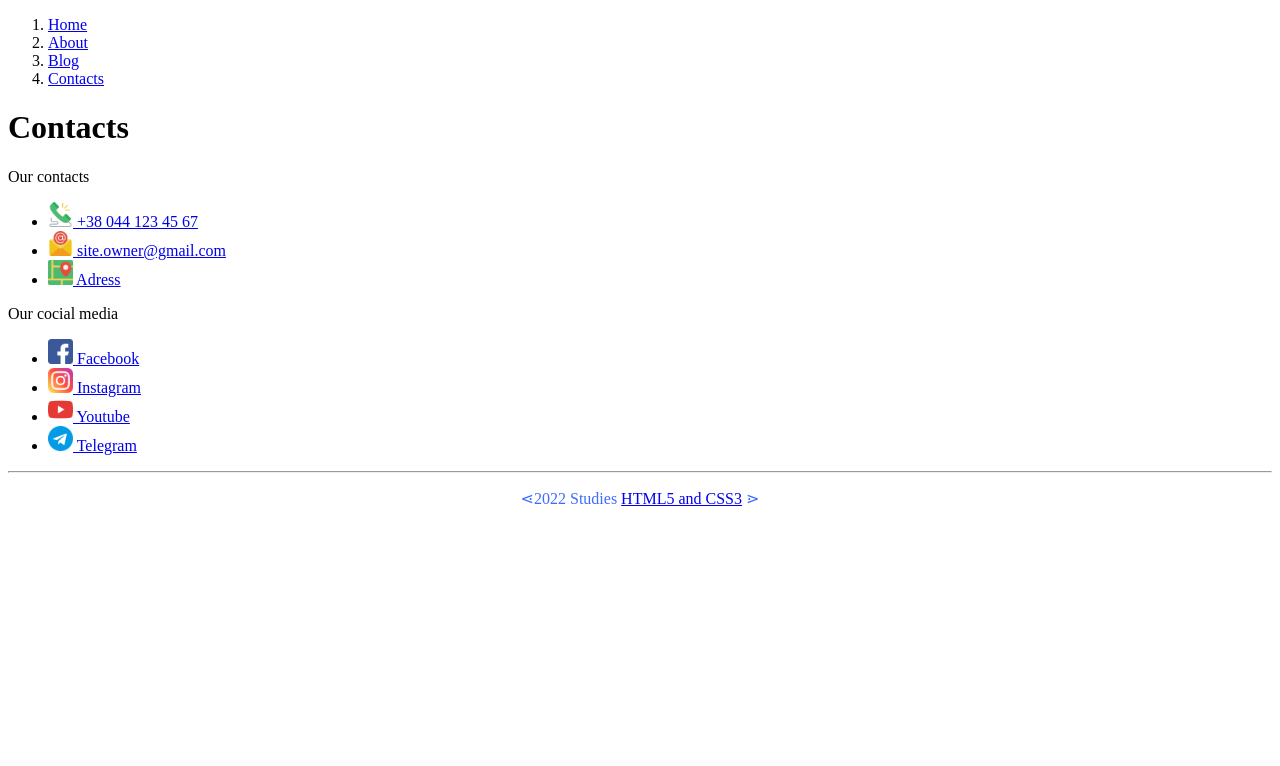
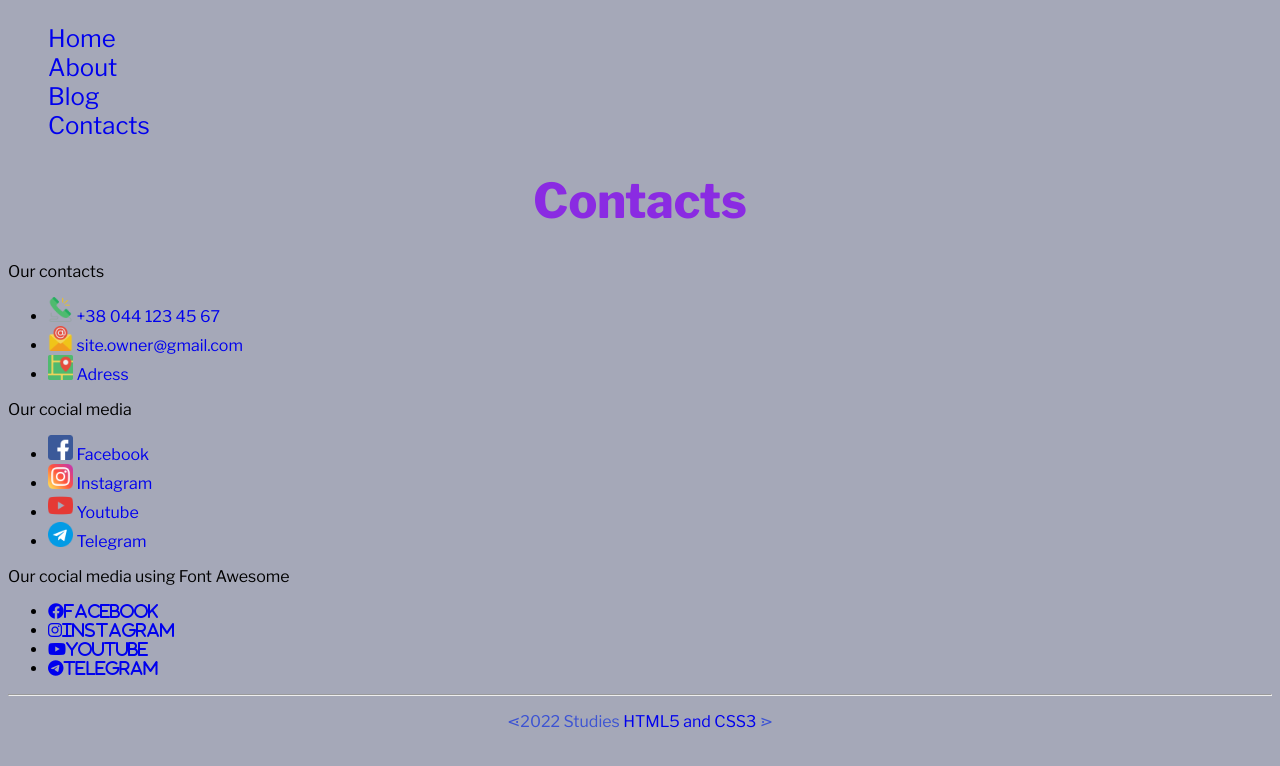
Before and after one commit to D6V6S/D6V6S.github.io, a plain HTML site: page contacts.html in a window 1280 px wide. Drawn offline with nearby package versions, Linux system fonts and the light colour scheme.

Commit message:
2-d lesson

```diff
--- /dev/null
+++ b/CSS/styles.css
@@ -0,0 +1,42 @@
+
+@import url('https://fonts.googleapis.com/css2?family=Libre+Franklin:wght@400;500;600;800&family=Montserrat:wght@400;700&display=swap');
+
+
+:root{
+    --vio: blueviolet;
+    --bs-font-sans-serif:"Libre Franklin", sans-serif;
+}
+
+body {
+    background-color: rgba(98, 103, 131, 0.568);
+    font-family: var(--bs-font-sans-serif);
+}
+
+.nav-menu-style {
+    list-style: none;
+    font-size: 1.5em;
+    color: var(--vio);
+}
+
+.link-style  {
+    text-decoration: none;
+}
+
+.head {
+    color: var(--vio);
+    font-size: 3em;
+    text-align: center;
+
+}
+
+.content {
+    text-align: center;
+}
+
+footer {
+    text-align: center;
+    text-decoration: none;
+    color: rgb(60, 83, 211);
+    font-size: 1em;
+    text-decoration:none;
+}
--- a/contacts.html
+++ b/contacts.html
@@ -8,21 +8,23 @@
     <meta name="description" lang="ua" content="Головна сторінка">
     <meta name="description" lang="en" content="Main page">
     <link rel="icon" size="16x16" href="img/icons/home.png">
+    <link rel="stylesheet" href="https://cdnjs.cloudflare.com/ajax/libs/font-awesome/6.1.1/css/all.min.css">
+    <link rel="stylesheet" href="CSS/styles.css">
 </head>
 <body>
     <!-- Navigation -->
     <nav>
         <div>
-            <ol>
-                <li><a href="index.html">Home</a></li>
-                <li><a href="about.html">About</a></li>
-                <li><a href="blog.html">Blog</a></li>
-                <li><a href="contacts.html">Contacts</a></li>
+            <ol class="nav-menu-style">
+                <li><a class="link-style" href="index.html">Home</a></li>
+                <li><a class="link-style" href="about.html">About</a></li>
+                <li><a class="link-style" href="blog.html">Blog</a></li>
+                <li><a class="link-style" href="contacts.html">Contacts</a></li>
             </ol>
         </div>
     </nav>
 
-    <h1>Contacts</h1>
+    <h1 class="head">Contacts</h1>
 
     <!-- Slider -->
 
@@ -32,17 +34,57 @@
     <div>
         <p>Our contacts</p>
             <ul>
-                <li><img src="img/icons/phone.png" width="25" height="25" alt="phone"><a href="tel:+3804411234567"> +38 044 123 45 67</a></li>
-                <li><img src="img/icons/email.png" width="25" height="25" alt="email"><a href="mailto:site.owner@gmail.com"> site.owner@gmail.com</a></li>
-                <li><img src="img/icons/map.png" width="25" height="25" alt="map"><a target="blank" href="https://goo.gl/maps/y2B7Pfmi8Mv4kkcg9"> Adress</a></li>
+                <li>
+                    <img src="img/icons/phone.png" width="25" height="25" alt="phone">
+                    <a class="link-style" href="tel:+3804411234567"> +38 044 123 45 67</a>
+                </li>
+                <li>
+                    <img src="img/icons/email.png" width="25" height="25" alt="email">
+                    <a class="link-style" href="mailto:site.owner@gmail.com"> site.owner@gmail.com</a>
+                </li>
+                <li>
+                    <img src="img/icons/map.png" width="25" height="25" alt="map">
+                    <a class="link-style" target="blank" href="https://goo.gl/maps/y2B7Pfmi8Mv4kkcg9"> Adress</a>
+                </li>
             </ul>
 
         <p>Our cocial media</p>
             <ul>
-                <li><img src="img/icons/facebook.png" width="25" height="25" alt="Facebook"><a target="blank" href="https://www.facebook.com/"> Facebook</a></li>
-                <li><img src="img/icons/instagram.png" width="25" height="25" alt="Instagram"><a target="blank" href="https://www.instagram.com/"> Instagram</a></li>
-                <li><img src="img/icons/Youtube.png" width="25" height="25" alt="Youtube"><a target="blank" href="https://www.youtube.com/"> Youtube</a></li>
-                <li><img src="img/icons/telegram.png" width="25" height="25" alt="Adress"><a target="blank" href="https://telegram.org/"> Telegram</a></li>
+                <li>
+                    <img src="img/icons/facebook.png" width="25" height="25" alt="Facebook">
+                    <a class="link-style" target="blank" href="https://www.facebook.com/"> Facebook</a>
+                </li>
+                <li>
+                    <img src="img/icons/instagram.png" width="25" height="25" alt="Instagram">
+                    <a class="link-style" target="blank" href="https://www.instagram.com/"> Instagram</a>
+                </li>
+                <li><img src="img/icons/Youtube.png" width="25" height="25" alt="Youtube">
+                    <a class="link-style" target="blank" href="https://www.youtube.com/"> Youtube</a>
+                </li>
+                <li><img src="img/icons/telegram.png" width="25" height="25" alt="Adress">
+                    <a class="link-style" target="blank" href="https://telegram.org/"> Telegram</a>
+                </li>
+            </ul>
+
+        <p>Our cocial media using Font Awesome</p>
+            <ul>
+                <li>
+                    <a target="blank" href="https://www.facebook.com/">
+                        <i class="fa-brands fa-facebook">Facebook</i></a>
+                </li>
+                <li>
+                    <a target="blank" href="https://www.instagram.com/">
+                        <i class="fa-brands fa-instagram">Instagram</i></a>
+                </li>
+                <li>
+                    <a target="blank" href="https://www.youtube.com/">
+                        <i class="fa-brands fa-youtube">Youtube</i></a>
+                </li>
+                <li>
+                    <a target="blank" href="https://telegram.org/">
+                        <i class="fa-brands fa-telegram">Telegram</i></a>
+                </li>
+
             </ul>
     </div>
 
@@ -51,7 +93,7 @@
     <footer>
         <div>
             <!-- Use "center" by CSS -->
-            <p align="center" style="color:#003cffc2">&ltdot;2022 Studies <a target="blank" href="https://qalight.ua/kursy/frontend/html-css/">HTML5 and CSS3</a> &gtdot;</p>
+            <p>&ltdot;2022 Studies <a class="link-style" target="blank" href="https://qalight.ua/kursy/frontend/html-css/">HTML5 and CSS3</a> &gtdot;</p>
          </div>
     </footer>
 </body>
```
Also changed, not shown: about.html (+10 -8 lines), blog.html (+9 -8 lines), index.html (+9 -10 lines).
